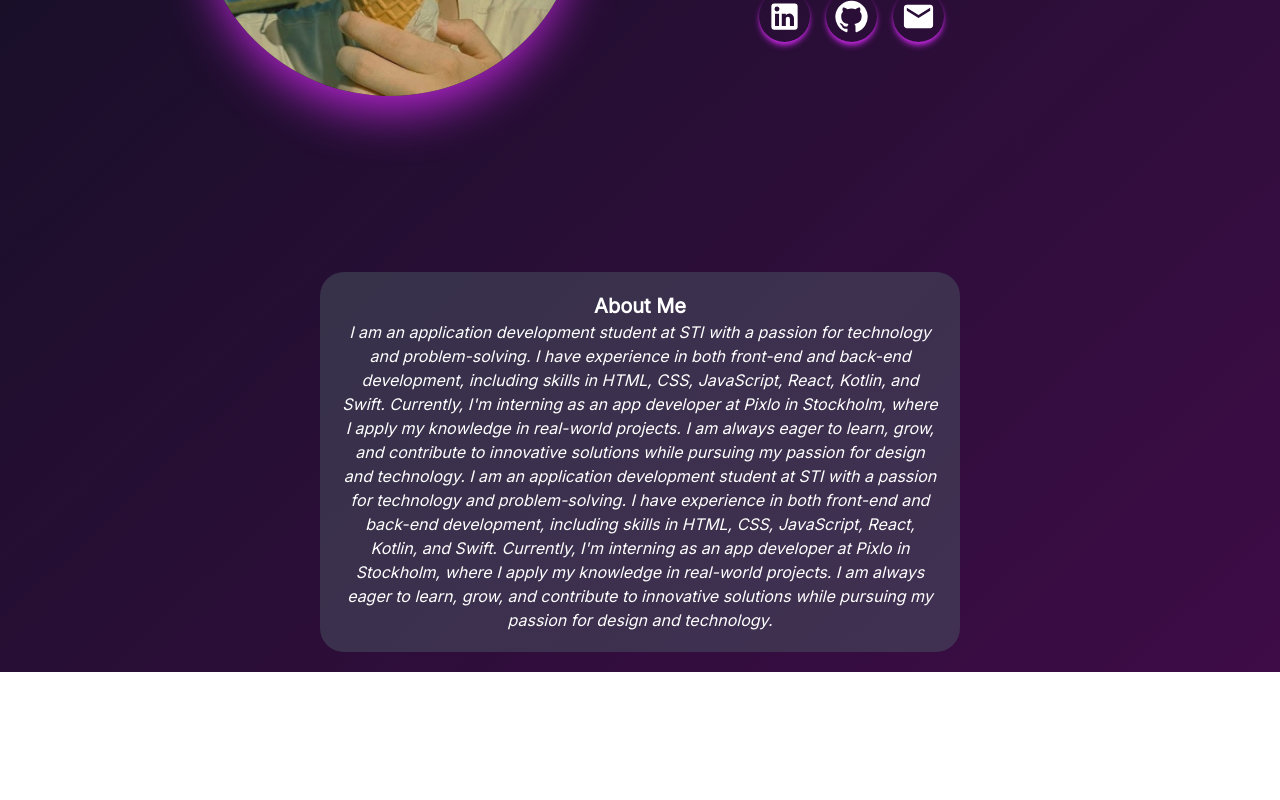
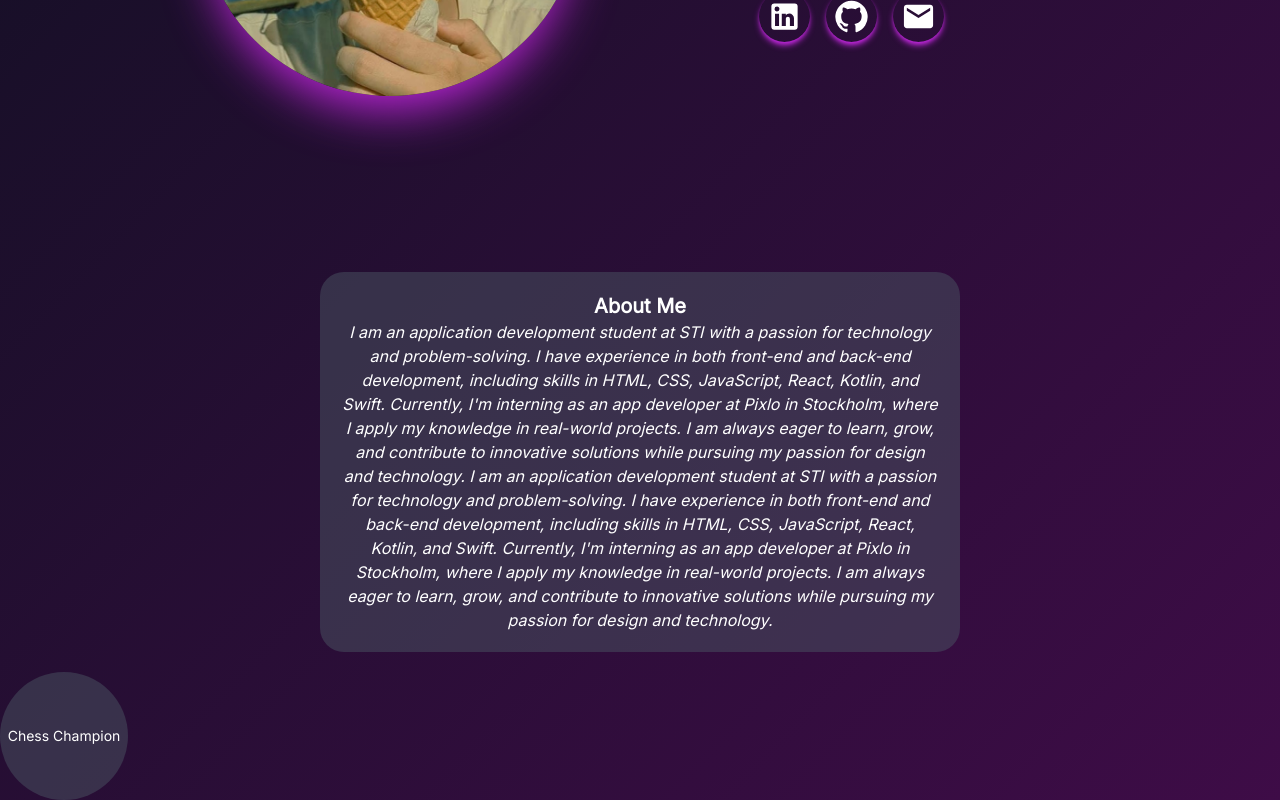
Before and after one commit to Clemond/Devfolio, a React (Create React App) app: page / in a window 1280 px wide. Shown: the part 528-1328 px from the top of the page. Before the commit the page ends 1200 px from the top, so only its background shows below. Built offline with nearby package versions, Linux system fonts and the light colour scheme.

Commit message:
feature: created a 'FactBubble' component

```diff
--- a/src/App.tsx
+++ b/src/App.tsx
@@ -1,4 +1,5 @@
 import AboutMeCard from "./components/about-me/AboutMeCard";
+import FactBubble from "./components/about-me/FactBubble";
 import CustomHeader from "./components/header/CustomHeader";
 import ProfileIntroCard from "./components/intro-card/ProfileIntroCard";
 
@@ -12,7 +13,14 @@ function App() {
           <ProfileIntroCard />
         </div>
       </div>
+
       <AboutMeCard />
+      <FactBubble
+        title={"Chess Champion"}
+        text={
+          "When I was 10 years old, I won Sweden's biggest chess tournament for 4th graders, 'Schack4an', representing my school, Lilla Akademien. The final took place in Avicii Arena in Stockholm, making it an unforgettable experience"
+        }
+      />
     </div>
   );
 }
--- a/src/components/about-me/AboutMeCard.tsx
+++ b/src/components/about-me/AboutMeCard.tsx
@@ -8,7 +8,7 @@ export default function AboutMeCard() {
       transition={{ type: "spring", stiffness: 40, damping: 15 }}
       viewport={{ once: true, amount: 0.3 }}
     >
-      <div className=" flex flex-col justify-center items-center mb-5 ">
+      <div className=" flex flex-col justify-center items-center mb-5  ">
         <div className="p-5 w-[50%] bg-gray-600/50 rounded-3xl  ">
           <p className="font-bold text-xl text-center">About Me</p>
           <p className="italic text-center">
--- /dev/null
+++ b/src/components/about-me/FactBubble.tsx
@@ -0,0 +1,27 @@
+import { motion } from "framer-motion";
+import { useState } from "react";
+
+export default function FactBubble({
+  title,
+  text
+}: {
+  title: string;
+  text: string;
+}) {
+  const [isHovering, setIsHovering] = useState<boolean>(false);
+  return (
+    <motion.div
+      className={
+        "w-32 h-32 flex items-center text-center justify-center rounded-full bg-gray-600/50"
+      }
+      whileHover={{ scale: 2, x: 100, y: -100, width: 200, height: 200 }}
+      onHoverStart={() => setIsHovering(true)}
+      onHoverEnd={() => setIsHovering(false)}
+      transition={{ type: "spring", stiffness: 200, damping: 10 }}
+    >
+      <p className={` ${isHovering ? "text-[10px] mx-1" : "text-sm"}`}>
+        {isHovering ? text : title}
+      </p>
+    </motion.div>
+  );
+}
```
